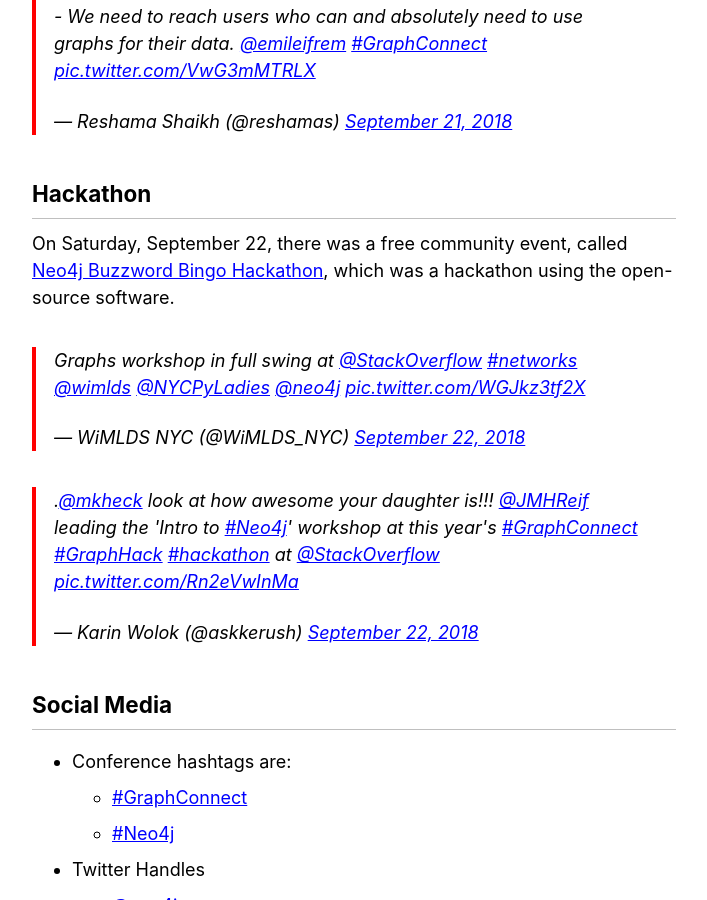
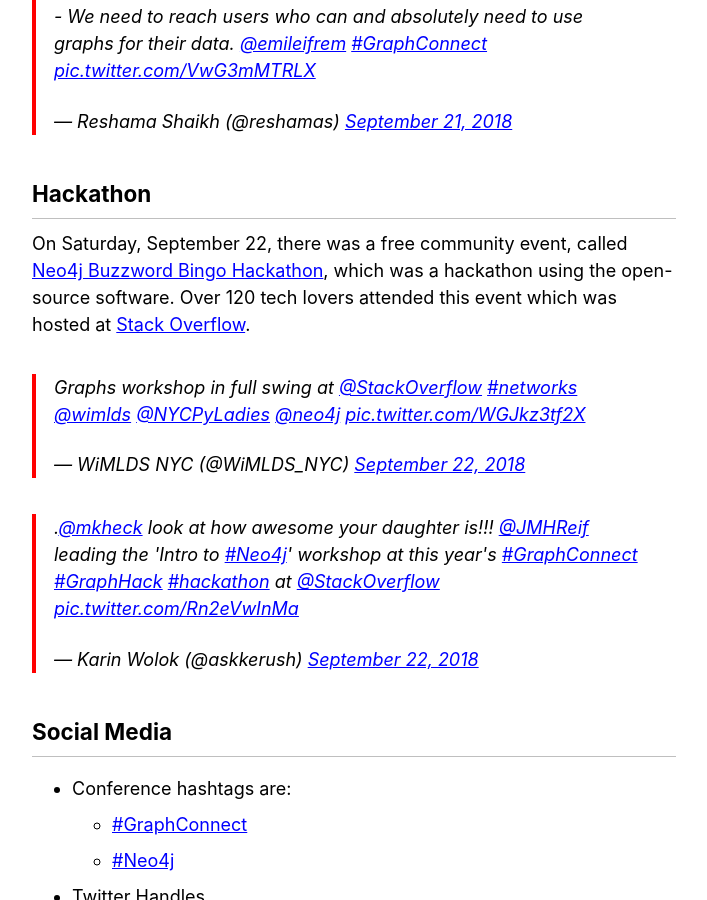
Before and after one commit to reshamas/reshamas.github.io, a Jekyll site: the page built from _posts/2018-09-22-graphs-are-the-next-frontier-in-data-science.md, in a window 1280 px wide and 900 px high, scrolled down 4166 px. Shown: the whole window, without its empty margins (286-993 px from the left). Built offline with Jekyll 4.4.1, drawn with Linux system fonts in a browser that asks for light colours; comment, search, counter and statistics services are not loaded.

Commit message:
Update 2018-09-22-graphs-are-the-next-frontier-in-data-science.md

```diff
--- a/_posts/2018-09-22-graphs-are-the-next-frontier-in-data-science.md
+++ b/_posts/2018-09-22-graphs-are-the-next-frontier-in-data-science.md
@@ -93,7 +93,7 @@
 
 
 ## Hackathon
-On Saturday, September 22, there was a free community event, called [Neo4j Buzzword Bingo Hackathon](https://www.meetup.com/nycneo4j/events/253585951/), which was a hackathon using the open-source software.
+On Saturday, September 22, there was a free community event, called [Neo4j Buzzword Bingo Hackathon](https://www.meetup.com/nycneo4j/events/253585951/), which was a hackathon using the open-source software.  Over 120 tech lovers attended this event which was hosted at [Stack Overflow](https://twitter.com/StackOverflow).
 
 <blockquote class="twitter-tweet" data-lang="en"><p lang="en" dir="ltr">Graphs workshop in full swing at <a href="https://twitter.com/StackOverflow?ref_src=twsrc%5Etfw">@StackOverflow</a> <a href="https://twitter.com/hashtag/networks?src=hash&amp;ref_src=twsrc%5Etfw">#networks</a> <a href="https://twitter.com/wimlds?ref_src=twsrc%5Etfw">@wimlds</a> <a href="https://twitter.com/NYCPyLadies?ref_src=twsrc%5Etfw">@NYCPyLadies</a> <a href="https://twitter.com/neo4j?ref_src=twsrc%5Etfw">@neo4j</a> <a href="https://t.co/WGJkz3tf2X">pic.twitter.com/WGJkz3tf2X</a></p>&mdash; WiMLDS NYC (@WiMLDS_NYC) <a href="https://twitter.com/WiMLDS_NYC/status/1043508496136843264?ref_src=twsrc%5Etfw">September 22, 2018</a></blockquote>
 <script async src="https://platform.twitter.com/widgets.js" charset="utf-8"></script>
```
